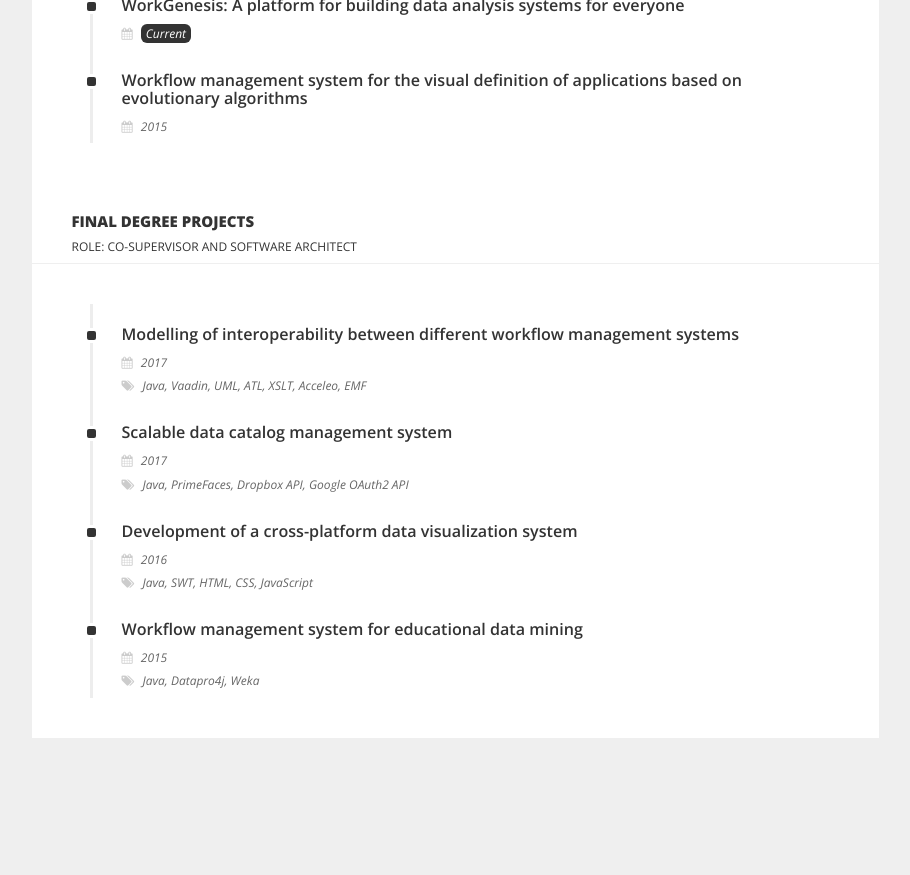
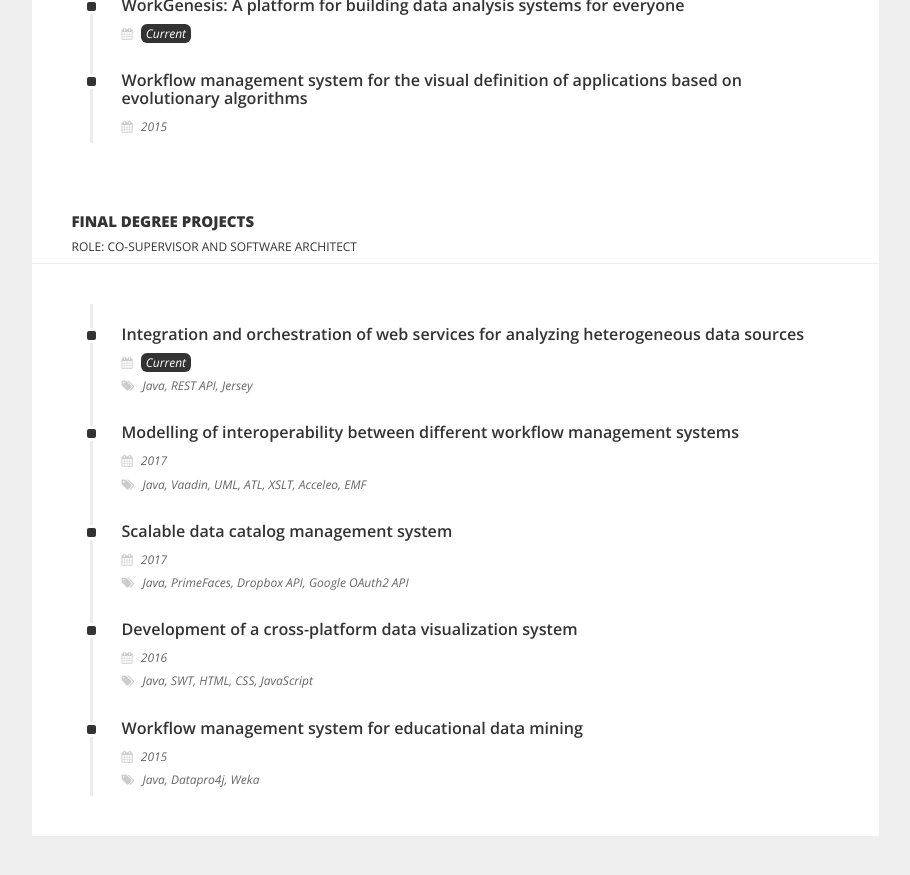
Before and after one commit to rsaladocid/personal-site, a Jekyll site: the page built from experience/index.md, in a window 1280 px wide and 900 px high, scrolled down 695 px. Shown: the top 875 px of the window, without its empty margins (331-1241 px from the left). Built offline with Jekyll 4.4.1, drawn with Linux system fonts in a browser that asks for light colours; before the commit the page ends 1497 px from its top, so only the background shows below that.

Commit message:
Update finaldegreeprojects.yml

```diff
--- a/_data/finaldegreeprojects.yml
+++ b/_data/finaldegreeprojects.yml
@@ -1,3 +1,8 @@
+- title: Integration and orchestration of web services for analyzing heterogeneous data sources
+  date:
+  description:
+  tags: "Java, REST API, Jersey"
+
 - title: Modelling of interoperability between different workflow management systems
   date: 2017
   description:
```
